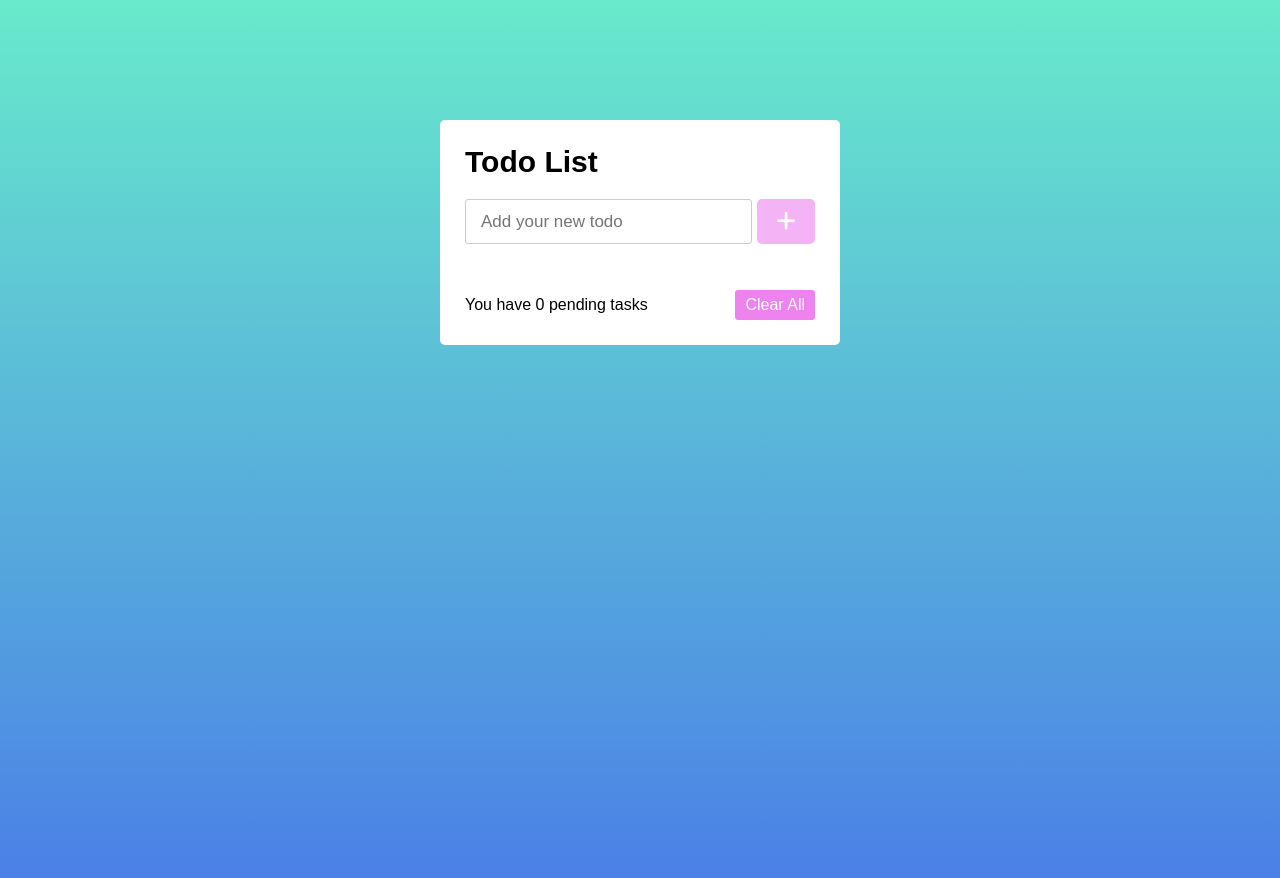
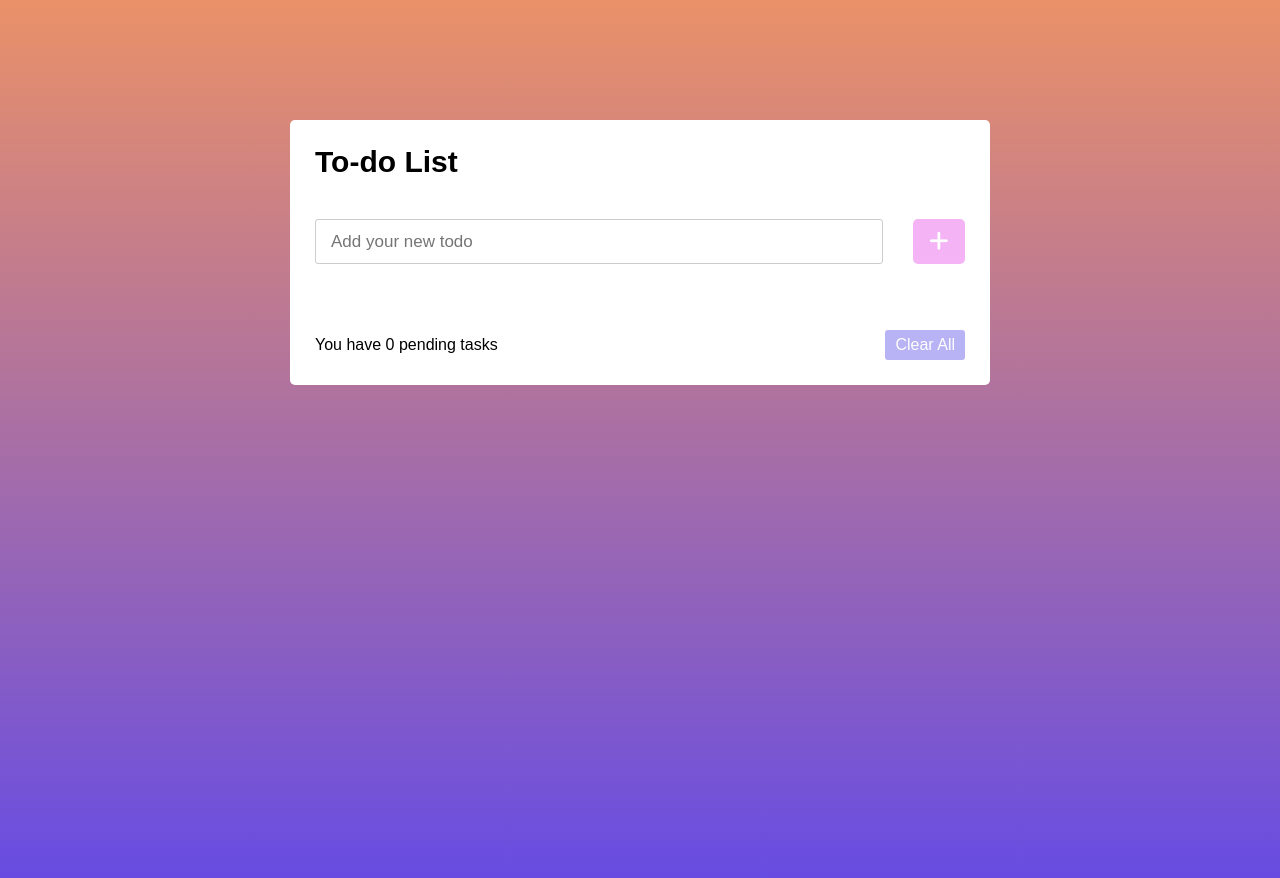
Before and after one commit to Team-CSI-Probation/Vratant_CSI_To-do_List, a plain HTML site: page index.html in a window 1280 px wide. Drawn offline with Linux system fonts and the light colour scheme.

Commit message:
Fourth commit

```diff
--- a/index.html
+++ b/index.html
@@ -10,7 +10,7 @@
   </head>
   <body>
     <div class="wrapper">
-      <header>Todo List</header>
+      <header>To-do List</header>
       <div class="inputField">
         <input type="text" placeholder="Add your new todo" />
         <button><i class="fas fa-plus"></i></button>
--- a/script.js
+++ b/script.js
@@ -27,6 +27,7 @@ addBtn.onclick = ()=>{
     localStorage.setItem("New Todo", JSON.stringify(listArr));
     showTasks();
     addBtn.classList.remove("active");
+    deleteAllBtn.classList.remove("active");
 }
 function showTasks()
 {
@@ -39,9 +40,15 @@ function showTasks()
     }
     const pendingnumber = document.querySelector(".pendingnumber");
     pendingnumber.textContent = listArr.length;
+    if(listArr.length>0){
+        deleteAllBtn.classList.add("active");
+    }
+    else{
+        deleteAllBtn.classList.remove("active");
+    }
     let newLiTag = '';
     listArr.forEach((element, index) => {
-        newLiTag += `<li> ${element} <span onclick = "deleteTask(${index})"><i class = "fas fa-trash"></i> </span></li>`;
+        newLiTag += `<li> ${element}<span onclick = "deleteTask(${index})"><i class = "fas fa-trash"></i> </span><input type="checkbox" id="check"></li>`;
     });
     todoList.innerHTML = newLiTag;
     inputBox.value ="";
@@ -55,3 +62,8 @@ function deleteTask(index){
     localStorage.setItem("New Todo", JSON.stringify(listArr));
     showTasks();
 }
+deleteAllBtn.onclick = ()=>{
+    listArr = [];
+    localStorage.setItem("New Todo", JSON.stringify(listArr));
+    showTasks();
+}
--- a/style.css
+++ b/style.css
@@ -7,12 +7,12 @@
 body {
   height: 100vh;
   width: 100%;
-  background: linear-gradient(to bottom, #68eacc 0%, #497be8 100%);
+  background: linear-gradient(to bottom, #ea9168 0%, #6149e8 100%);
 }
 
 .wrapper {
   margin: 120px auto;
-  max-width: 400px;
+  max-width: 700px;
   width: 100%;
   background: white;
   border-radius: 5px;
@@ -26,10 +26,10 @@ body {
   display: flex;
   height: 45px;
   width: 100%;
-  margin: 20px auto;
+  margin: 40px auto;
 }
 .inputField input {
-  width: 85%;
+  width: 100%;
   height: 100%;
   border: 1px solid #ccc;
   font-size: 17px;
@@ -46,7 +46,7 @@ body {
   font-size: 22px;
   cursor: pointer;
   border-radius: 5px;
-  margin-left: 5px;
+  margin-left: 30px;
   opacity: 0.6;
   pointer-events: none;
 }
@@ -94,10 +94,16 @@ body {
 .footer button {
   border: none;
   outline: none;
-  background: violet;
+  background: rgb(137, 130, 238);
   color: white;
   font-size: 16px;
   cursor: pointer;
   border-radius: 3px;
   padding: 6px 10px;
+  opacity: 0.6;
+  pointer-events: none;
 }
+.footer button.active {
+  opacity: 1;
+  pointer-events: auto;
+}
```
